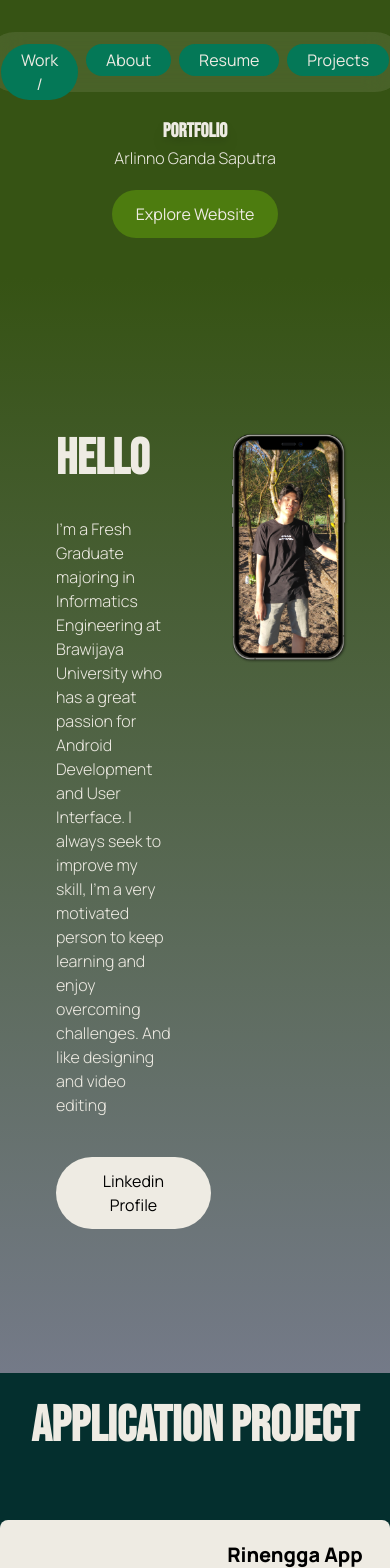
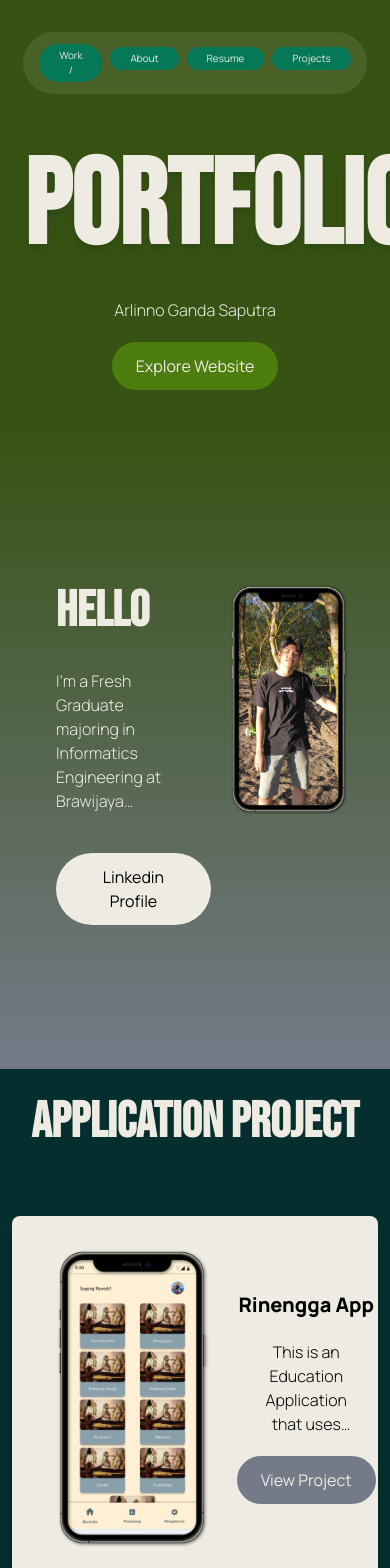
Before and after one commit to zeph1re/portfolio, a Next.js app: page / in a window 390 px wide. Shown: the top 1568 px of the page. Built offline with nearby package versions, Linux system fonts and the light colour scheme.

Commit message:
responsive website for smartphone

```diff
--- a/app/globals.css
+++ b/app/globals.css
@@ -50,7 +50,7 @@
 }
 
 .header_button {
-  @apply rounded-full p-1 bg-emerald-700  hover:-translate-y-1 hover:scale-105 px-5 delay-200 transition ease-in-out;
+  @apply sm:text-[14px] text-[10px] rounded-full p-1 bg-emerald-700  hover:-translate-y-1 hover:scale-105 px-5 delay-200 transition ease-in-out;
 }
 .header_padding-x {
   @apply flex justify-center p-6;
@@ -68,7 +68,7 @@
 }
 
 .hero_title {
-  @apply 2xl:text-[400px] xl:text-[250px] md:text-[200px] sm:text-[120px] text-[20px] font-extrabold text-center text-light-white title drop-shadow-lg;
+  @apply 2xl:text-[400px] xl:text-[250px] md:text-[200px] sm:text-[120px] text-[120px] font-extrabold text-center text-light-white title drop-shadow-lg;
 }
 
 .hero_subtitle {
@@ -107,7 +107,7 @@
 }
 
 .home_subtitle {
-  @apply 2xl:text-[25px] sm:text-[15px] pr-10 font-light mt-5 text-light-white;
+  @apply 2xl:text-[25px] sm:text-[15px] pr-10 xl:line-clamp-none line-clamp-6 font-light mt-5 text-light-white;
 }
 
 .home_image {
@@ -150,7 +150,7 @@
 }
 
 .project_card {
-  @apply 2xl:basis-1/4 flex 2xl:flex-col flex-row bg-white py-5 mx-auto rounded-lg shadow-lg hover:-translate-y-1 hover:scale-105 px-5 delay-100 transition ease-in-out;
+  @apply 2xl:basis-1/4 flex 2xl:flex-col flex-row bg-white py-5 sm:mx-auto mx-3 rounded-lg shadow-lg hover:-translate-y-1 hover:scale-105 px-5 delay-100 transition ease-in-out;
 }
 
 .project_website_container {
@@ -158,7 +158,7 @@
 }
 
 .project_website_card {
-  @apply flex flex-col bg-white py-5 rounded-lg shadow-lg hover:-translate-y-1 hover:scale-105 px-5 delay-100 transition ease-in-out;
+  @apply flex flex-col bg-white py-5 sm:mx-auto mx-3 rounded-lg shadow-lg hover:-translate-y-1 hover:scale-105 px-5 delay-100 transition ease-in-out;
 }
 
 .project_title {
@@ -166,7 +166,7 @@
 }
 
 .project_description {
-  @apply xl:text-[20px] sm:text-[15px] font-light mt-5 text-center padding-x;
+  @apply xl:text-[20px] sm:text-[15px] xl:line-clamp-none sm:line-clamp-6 line-clamp-4 font-light mt-5 text-center padding-x;
 }
 
 .project_image {
--- a/components/CustomHeader.tsx
+++ b/components/CustomHeader.tsx
@@ -9,7 +9,7 @@ function Header() {
       <div className="container mx-auto px-4 self-end text-white ">
         <div className="flex justify-center p-6">
           <div className="rounded-full py-2  backdrop-blur-md bg-white/10 hover:z-50 ">
-            <div className="flex flex-row gap-2 mx-4 my-1 h-9 ">
+            <div className="flex flex-row gap-2 mx-4 my-1 ">
               <Link href="/">
                 <button className="header_button">Work /</button>
               </Link>
```
